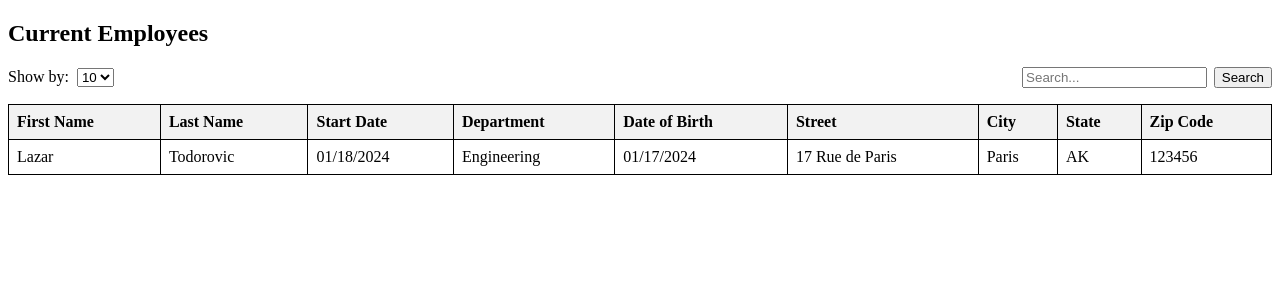
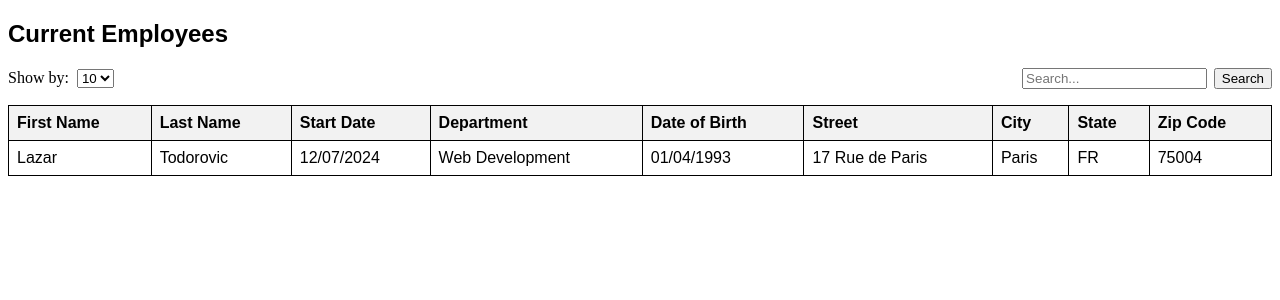
Before and after one commit to todorjr/table-data, a React (Vite) app: page / in a window 1280 px wide. Shown: the top 300 px of the page. Built offline with nearby package versions, Linux system fonts and the light colour scheme.

Commit message:
table style

```diff
--- a/src/App.css
+++ b/src/App.css
@@ -6,11 +6,15 @@ th, td {
     border: 1px solid black;
     padding: 8px;
     text-align: left;
+    font-family: Arial, sans-serif;
 }
 th {
     background-color: #f2f2f2;
 }
-
+h2 {
+    font-family: Arial, Helvetica, sans-serif;
+    font-size: 24px;
+}
 .table-container {
     position: relative;
     padding-top: 2em;
--- a/src/Table.jsx
+++ b/src/Table.jsx
@@ -32,13 +32,13 @@ function Table () {
             <tr>
                 <td>Lazar</td>
                 <td>Todorovic</td>
-                <td>01/18/2024</td>
-                <td>Engineering</td>
-                <td>01/17/2024</td>
+                <td>12/07/2024</td>
+                <td>Web Development</td>
+                <td>01/04/1993</td>
                 <td>17 Rue de Paris</td>
                 <td>Paris</td>
-                <td>AK</td>
-                <td>123456</td>
+                <td>FR</td>
+                <td>75004</td>
             </tr>
         </table>
         </div>
```
